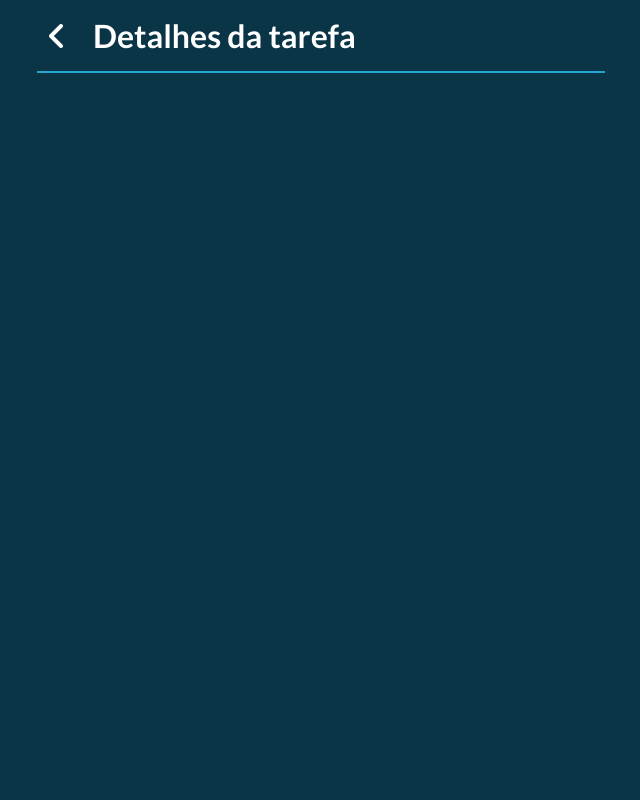
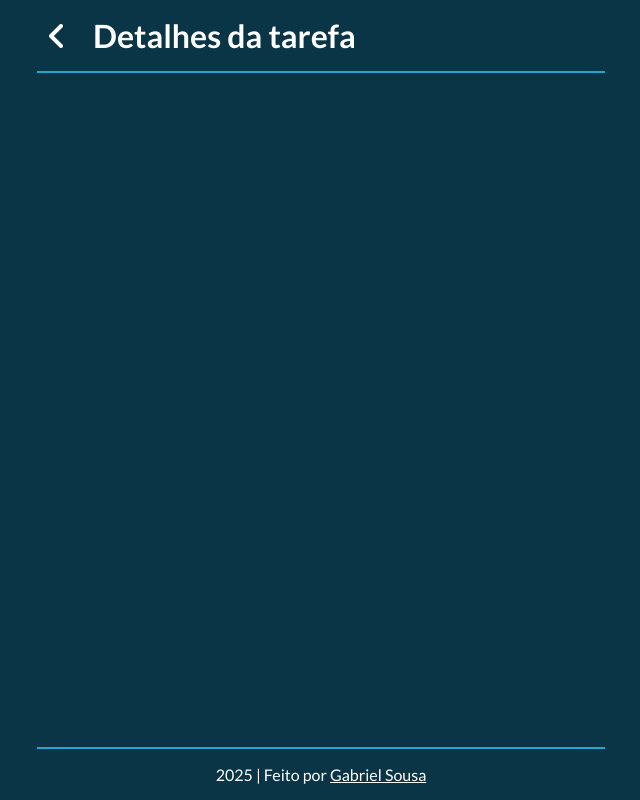
Before and after one commit to SRochaGabriel/ReacTarefas, a React (Vite) app: page /tarefa in a window 1280 px wide. Shown: the whole page, without its empty margins (319-959 px from the left). Built offline with nearby package versions, Linux system fonts and the light colour scheme.

Commit message:
Footer adicionado

```diff
--- a/src/App.jsx
+++ b/src/App.jsx
@@ -3,6 +3,7 @@ import Header from "./components/Header";
 import Tabs from "./components/Tabs";
 import TaskList from "./components/TaskList";
 import TaskInput from "./components/TaskInput";
+import Footer from './components/Footer';
 import { useState, useEffect } from "react";
 
 function App() {
@@ -78,6 +79,7 @@ function App() {
       <TaskInput addTask={addTask}/>
       <Tabs selectedTab={selectedTab} setSelectedTab={setSelectedTab} tasks={tasks}/>
       <TaskList selectedTab={selectedTab} deleteTask={deleteTask} completeTask={completeTask} editTask={editTask} tasks={tasks}/>
+      <Footer/>
     </>
   )
 }
--- /dev/null
+++ b/src/components/Footer.jsx
@@ -0,0 +1,9 @@
+function Footer() {
+    return (
+        <footer>
+            <p>2025 | Feito por <a href="https://github.com/SRochaGabriel" target="__blank">Gabriel Sousa</a></p>
+        </footer>
+    )
+}
+
+export default Footer;
--- a/src/index.css
+++ b/src/index.css
@@ -19,6 +19,7 @@ body {
 
 #root {
   max-width: 600px;
+  min-height: 100vh;
   margin: 0 auto;
   display: flex;
   flex-direction: column;
@@ -137,6 +138,22 @@ input:focus {
   gap: 0.5rem;
 }
 
+footer {
+  text-align: center;
+  margin-top: auto;
+  padding-top: 1rem;
+  border-top: 2px solid var(--secondary-color);
+}
+
+a {
+  color: #fff;
+  transition: all 0.2s ease;
+}
+
+a:hover {
+  color: var(--secondary-color);
+}
+
 @media (max-width: 372px) {
   hr {
     display: none;
--- a/src/pages/TarefaPag.jsx
+++ b/src/pages/TarefaPag.jsx
@@ -1,4 +1,5 @@
 import { useNavigate, useSearchParams } from "react-router-dom";
+import Footer from "../components/Footer";
 
 function TarefaPag() {
     const navigate = useNavigate();
@@ -17,6 +18,7 @@ function TarefaPag() {
 
             <h2>{titulo}</h2>
             <p id="descricao">{desc}</p>
+            <Footer/>
         </>
     )
 }
```
